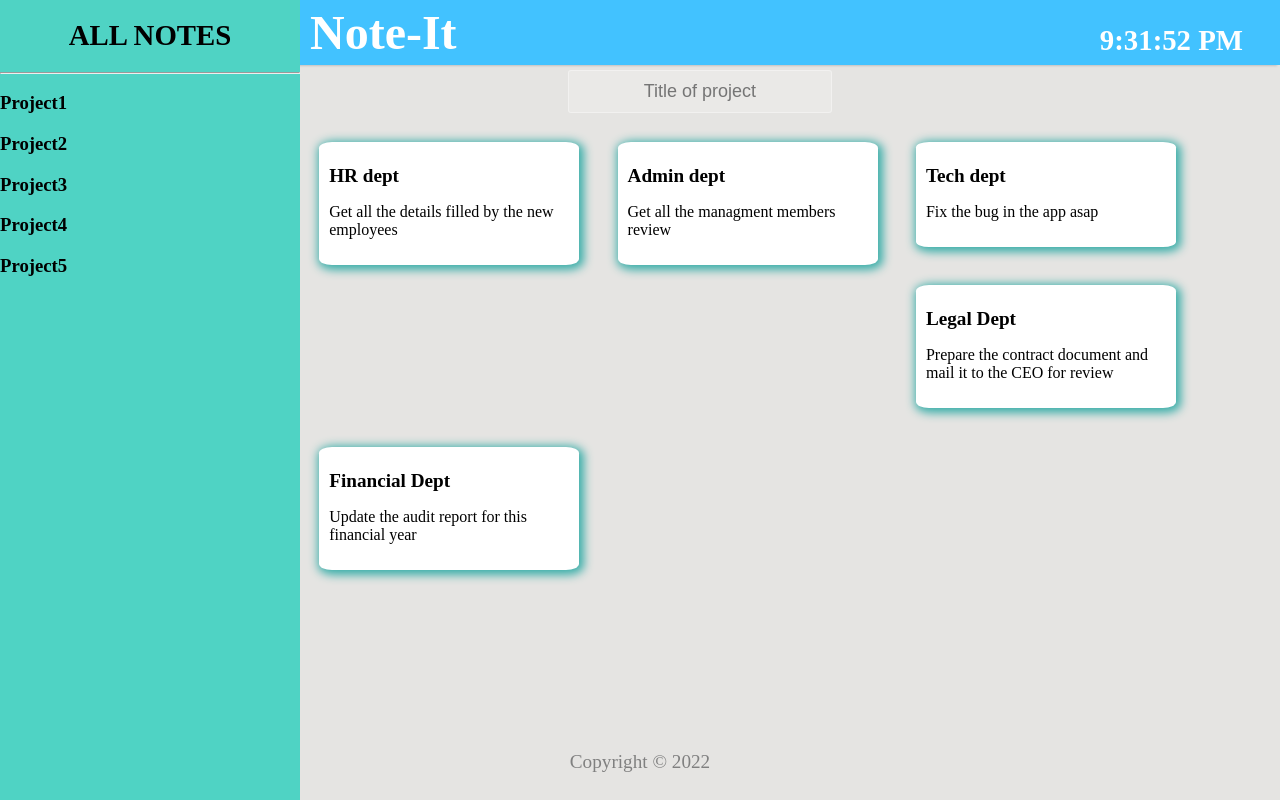
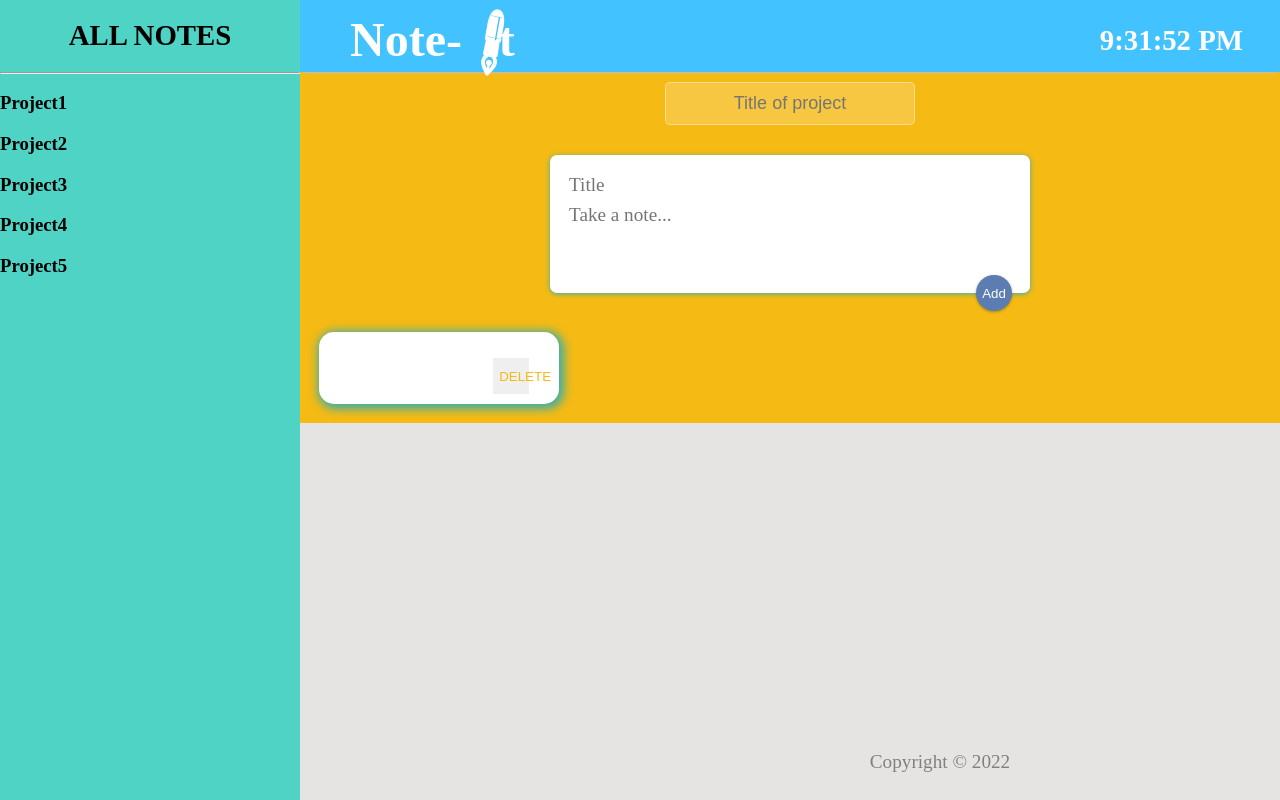
Before and after one commit to Asmi1710/KeeperApp, a React (Create React App) app: page / in a window 1280 px wide. Built offline with nearby package versions, Linux system fonts and the light colour scheme; a web font is replaced by a local one.

Commit message:
dynamic addition of new notes

```diff
--- a/public/index.html
+++ b/public/index.html
@@ -2,7 +2,7 @@
 <html lang="en">
   <head>
     <meta charset="utf-8" />
-    <title>React App</title>
+    <title>Note-It</title>
     <link rel="stylesheet" href="styles.css">
     <link rel="preconnect" href="https://fonts.googleapis.com">
     <link rel="preconnect" href="https://fonts.gstatic.com" crossorigin>
--- a/public/styles.css
+++ b/public/styles.css
@@ -1,9 +1,11 @@
+* {
+    box-sizing: border-box;
+  }
 body {
     background-color: #E5E4E2;
     padding: 0;
     margin: 0;
     /* box-sizing: border-box; */
-
 }
 .container{
     width: 100vw;
@@ -22,6 +24,14 @@ body {
     font-size: 1.8rem;
 }
 
+
+.noteSection{
+    background-color: #f5ba13;
+    display:flow-root;
+
+}
+
+
 header{
     color: white;
     background-color: #42C2FF;
@@ -39,6 +49,15 @@ header{
     padding: 10px;
 }
 
+span {
+    transform: rotate(-35deg);
+    display: inline-block;
+    width: 2.3rem;
+    height: 3.2rem;
+    position: relative;
+    top:10px;
+}
+
 .time{
     float: right;
     font-size: 1.8rem;
@@ -46,30 +65,62 @@ header{
     padding-right: 2rem;
 }
 
-input{
+.inputArea{
+    position: relative;
+    width: 250px;
+    margin: 10px auto 0;
+}
+
+.projectTitle{
     border: 1px solid rgba(252, 252, 252, 0.4);
     background-color: rgba(252, 252, 252, 0.2);
     box-sizing: border-box;
-    border-radius: 3px;
+    border-radius: 5px;
     font-family: "Source Sans Pro", sans-serif;
     padding: 10px 15px;
-    margin: 5px auto 10px auto;
-    display: block;
+    display: inline-block;
+    width: 250px;
     text-align: center;
     font-size: 18px;
     color: black;
     font-weight: 300;
 }
-.footer{
-    font-size: 1.2rem;
-    color: gray;
-    bottom: 0;
-    position: fixed;
-    padding: 20px auto 20px;
+
+form {
+    position: relative;
+    width: 480px;
+    margin: 30px auto 20px auto;
+    background: #fff;
+    padding: 15px;
+    border-radius: 7px;
+    box-shadow: 0 1px 5px #39AEA9;
+  }
+
+  form input,
+  form textarea {
     width: 100%;
-    height: 30px;
-    text-align: center;
-}
+    border: none;
+    padding: 4px;
+    outline: none;
+    font-size: 1.2em;
+    font-family: inherit;
+    resize: none;
+  }
+
+  form button {
+    position: absolute;
+    right: 18px;
+    bottom: -18px;
+    background: #5B7DB1;
+    color: #fff;
+    border: none;
+    border-radius: 50%;
+    width: 36px;
+    height: 36px;
+    box-shadow: 0 1px 3px rgba(0, 0, 0, 0.3);
+    cursor: pointer;
+    outline: none;
+  }
 
 
 .note{
@@ -79,7 +130,7 @@ input{
     /* height: 15rem; */
     width: 15rem;
     box-shadow: 2px 2px 10px 3px #39AEA9;
-    border-radius: 5%;
+    border-radius: 15px;
     float: left;
 }
 
@@ -92,3 +143,26 @@ input{
     word-wrap: break-word;
     white-space: pre-wrap;
 }
+
+.note button {
+    position: relative;
+    float: right;
+    margin-right: 20px;
+    color: #f5ba13;
+    border: none;
+    width: 36px;
+    height: 36px;
+    cursor: pointer;
+    outline: none;
+  }
+
+  .footer{
+    font-size: 1.2rem;
+    color: gray;
+    bottom: 0;
+    position: fixed;
+    padding: 20px auto 20px;
+    width: 100%;
+    height: 30px;
+    text-align: center;
+}
--- a/src/NoteDetail.js
+++ b/src/NoteDetail.js
@@ -8,21 +8,6 @@ const notes=[{
     head:"Admin dept",
     content:"Get all the managment members review"
 },
-{
-    id:"3",
-    head:"Tech dept",
-    content:"Fix the bug in the app asap"
-},
-{
-    id:"4",
-    head:"Legal Dept",
-    content:"Prepare the contract document and mail it to the CEO for review"
-},
-{
-    id:"5",
-    head:"Financial Dept",
-    content:"Update the audit report for this financial year"
-}
 ];
 
 export default notes;
--- a/src/components/App.jsx
+++ b/src/components/App.jsx
@@ -1,9 +1,10 @@
-import React from "react";
+import React, {useState} from "react";
 import Header from "./Header";
 import Footer from "./Footer";
 import Note from "./Note";
-import notes from "../NoteDetail";
+//import notes from "../NoteDetail";
 import Sidebar from "./Sidebar";
+import CreateArea from "./CreateArea";
 
 
 // function getNote(note){
@@ -12,22 +13,39 @@ import Sidebar from "./Sidebar";
 // }
 
 function App(){
+
+    const [notes,setNotes]=useState ([ {title :"", content :""}]);
+
+    function handleAdd(next){
+        setNotes(prevNotes=>{
+            return ([...prevNotes,{title:next.head,content:next.content}])
+        });
+        console.log(notes);
+
+    }
+
+
     return (
         <div className="container">
             <Sidebar />
+            <div className="noteSection">
                 <Header />
+                <div className="inputArea">
+                    <input className="projectTitle" placeholder="Title of project" />
+                </div>
+                <CreateArea onAdd={handleAdd}/>
                 <div>
-                <input placeholder="Title of project" />
                 {notes.map(note=>
                     <Note
                     key={note.id}
-                title={note.head}
+                    title={note.title}
                     note={note.content} />
                     )}
                 </div>
          {/* <Note title="Heading" note="Type the note" /> */}
                 <Footer />
             </div>
+        </div>
     );
 }
 
--- /dev/null
+++ b/src/components/CreateArea.jsx
@@ -0,0 +1,39 @@
+import React,{useState} from "react";
+
+function CreateArea(props) {
+
+    const [next,setNext]=useState({head :"", content :""});
+
+    function handleChange(event){
+        let {name,value}= event.target;
+        setNext(prevValue=>{
+            if(name==="title")
+            {
+                return ({head:value, content:prevValue.content });
+            }
+            else{
+                return ({head:prevValue.head, content:value})
+            }
+        }
+
+        );
+      }
+
+    return (
+    <div>
+      <form>
+        <input onChange={handleChange} name="title" placeholder="Title" value={next.head} />
+        <textarea onChange={handleChange} name="content" placeholder="Take a note..." rows="3" value={next.content}/>
+        <button onClick={ (event)=>{
+          event.preventDefault();
+          props.onAdd(next);
+          next.head="";
+          next.content="";
+        }
+        }>Add</button>
+      </form>
+    </div>
+  );
+}
+
+export default CreateArea;
--- a/src/components/Header.jsx
+++ b/src/components/Header.jsx
@@ -13,7 +13,7 @@ function Header (){
 
     return (
     <header >
-        <h1 className="title">Note-It</h1>
+        <h1 className="title">Note-<span>🖋</span>t</h1>
         <h1 className="time">{time}</h1>
     </header>);
 }
--- a/src/components/Note.jsx
+++ b/src/components/Note.jsx
@@ -2,8 +2,9 @@ import React from "react";
 
 function Note (props){
     return (<div className="note">
-        <h1 contentEditable="true">{props.title}</h1>
-        <p contentEditable="true">{props.note}</p>
+        <h1 >{props.title}</h1>
+        <p >{props.note}</p>
+        <button>DELETE</button>
     </div>);
 }
 
```
Lines whose indentation alone changed are shown as unchanged.
